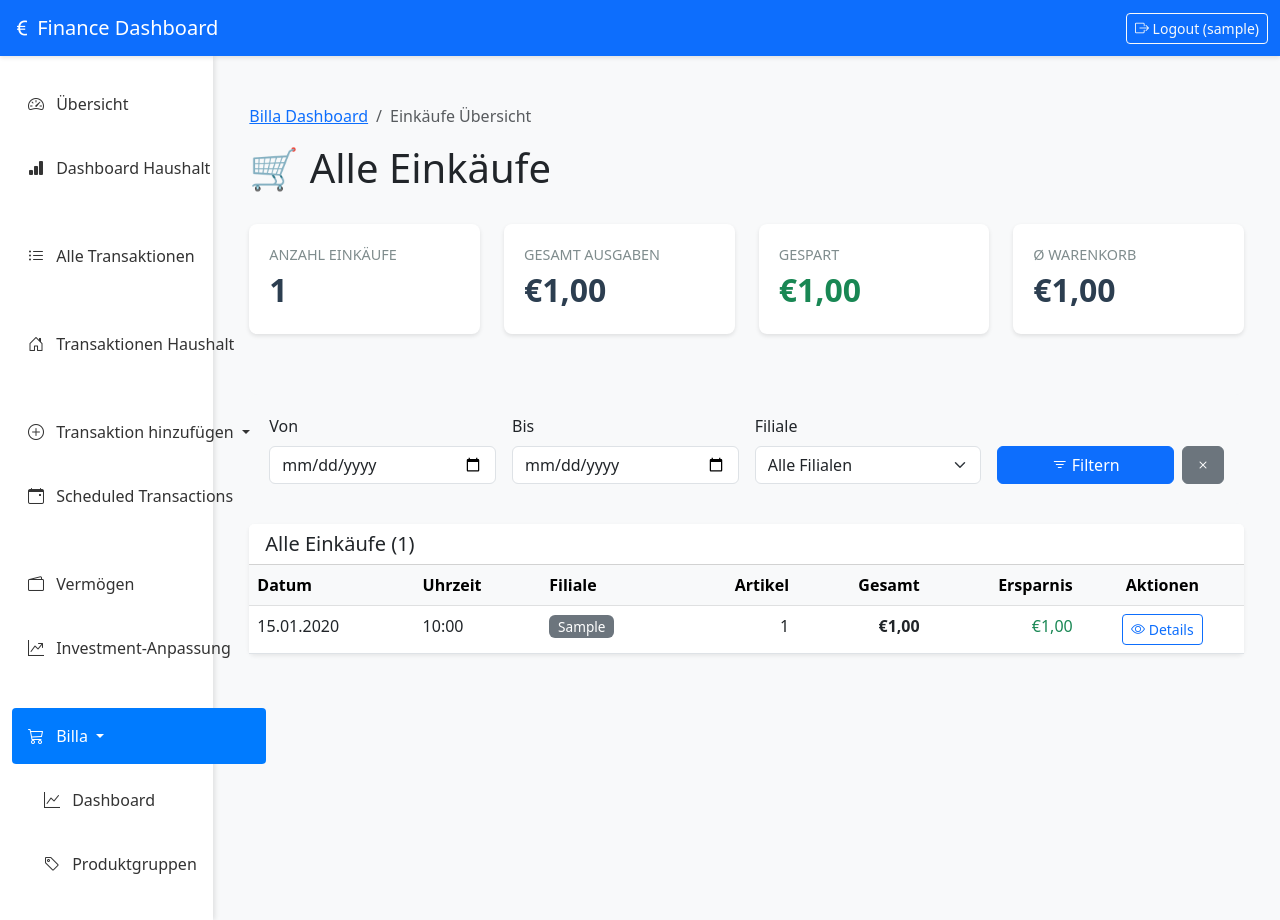
After one commit to sigi-campus02/finance_dashboard, a Django app: page /billa/einkauefe/ in a window 1280 px wide. The commit adds this page. Run offline with Django 5.2, Linux system fonts and the light colour scheme; a user stored in the database is signed in; tables that the repository leaves empty hold one stand-in row (values such as "Sample post").

Commit message:
Einkaufsübersicht hinzugefügt

```diff
--- /dev/null
+++ b/finance/templates/finance/billa_einkauefe_uebersicht.html
@@ -0,0 +1,183 @@
+{% extends "finance/base.html" %}
+{% load static %}
+
+{% block title %}Einkäufe Übersicht{% endblock %}
+
+{% block extra_css %}
+<style>
+    .filter-section {
+        background: #f8f9fa;
+        padding: 20px;
+        border-radius: 8px;
+        margin-bottom: 20px;
+    }
+
+    .stat-card {
+        background: white;
+        border-radius: 8px;
+        padding: 20px;
+        box-shadow: 0 2px 4px rgba(0,0,0,0.1);
+        margin-bottom: 20px;
+    }
+
+    .stat-value {
+        font-size: 2rem;
+        font-weight: bold;
+        color: #2c3e50;
+    }
+
+    .stat-label {
+        color: #7f8c8d;
+        font-size: 0.9rem;
+        text-transform: uppercase;
+    }
+
+    .table-hover tbody tr:hover {
+        background-color: #f8f9fa;
+        cursor: pointer;
+    }
+
+    .badge-filiale {
+        font-size: 0.85rem;
+        font-weight: 500;
+        padding: 0.35em 0.65em;
+    }
+</style>
+{% endblock %}
+
+{% block content %}
+<div class="container-fluid mt-4">
+    <!-- Breadcrumb -->
+    <nav aria-label="breadcrumb" class="mb-3">
+        <ol class="breadcrumb">
+            <li class="breadcrumb-item"><a href="{% url 'finance:billa_dashboard' %}">Billa Dashboard</a></li>
+            <li class="breadcrumb-item active">Einkäufe Übersicht</li>
+        </ol>
+    </nav>
+
+    <!-- Header -->
+    <div class="row mb-4">
+        <div class="col">
+            <h1>🛒 Alle Einkäufe</h1>
+        </div>
+    </div>
+
+    <!-- Statistiken -->
+    <div class="row mb-4">
+        <div class="col-md-3 col-sm-6 mb-3">
+            <div class="stat-card">
+                <div class="stat-label">Anzahl Einkäufe</div>
+                <div class="stat-value">{{ stats.anzahl|default:0 }}</div>
+            </div>
+        </div>
+        <div class="col-md-3 col-sm-6 mb-3">
+            <div class="stat-card">
+                <div class="stat-label">Gesamt Ausgaben</div>
+                <div class="stat-value">€{{ stats.gesamt_ausgaben|default:0|floatformat:2 }}</div>
+            </div>
+        </div>
+        <div class="col-md-3 col-sm-6 mb-3">
+            <div class="stat-card">
+                <div class="stat-label">Gespart</div>
+                <div class="stat-value text-success">€{{ stats.gesamt_ersparnis|default:0|floatformat:2 }}</div>
+            </div>
+        </div>
+        <div class="col-md-3 col-sm-6 mb-3">
+            <div class="stat-card">
+                <div class="stat-label">Ø Warenkorb</div>
+                <div class="stat-value">€{{ stats.avg_warenkorb|default:0|floatformat:2 }}</div>
+            </div>
+        </div>
+    </div>
+
+    <!-- Filter -->
+    <div class="filter-section">
+        <form method="get" class="row g-3">
+            <div class="col-md-3">
+                <label class="form-label">Von</label>
+                <input type="date" name="start_date" class="form-control" value="{{ start_date }}">
+            </div>
+            <div class="col-md-3">
+                <label class="form-label">Bis</label>
+                <input type="date" name="end_date" class="form-control" value="{{ end_date }}">
+            </div>
+            <div class="col-md-3">
+                <label class="form-label">Filiale</label>
+                <select name="filiale" class="form-select">
+                    <option value="alle" {% if selected_filiale == 'alle' %}selected{% endif %}>Alle Filialen</option>
+                    {% for fil in filialen %}
+                    <option value="{{ fil }}" {% if selected_filiale == fil %}selected{% endif %}>{{ fil }}</option>
+                    {% endfor %}
+                </select>
+            </div>
+            <div class="col-md-3 d-flex align-items-end gap-2">
+                <button type="submit" class="btn btn-primary flex-grow-1">
+                    <i class="bi bi-filter"></i> Filtern
+                </button>
+                <a href="{% url 'finance:billa_einkauefe_uebersicht' %}" class="btn btn-secondary">
+                    <i class="bi bi-x"></i>
+                </a>
+            </div>
+        </form>
+    </div>
+
+    <!-- Tabelle -->
+    <div class="card shadow-sm">
+        <div class="card-header bg-white">
+            <h5 class="mb-0">Alle Einkäufe ({{ einkaufe.count }})</h5>
+        </div>
+        <div class="card-body p-0">
+            {% if einkaufe %}
+            <div class="table-responsive">
+                <table class="table table-hover mb-0">
+                    <thead class="table-light">
+                        <tr>
+                            <th>Datum</th>
+                            <th>Uhrzeit</th>
+                            <th>Filiale</th>
+                            <th class="text-end">Artikel</th>
+                            <th class="text-end">Gesamt</th>
+                            <th class="text-end">Ersparnis</th>
+                            <th class="text-center">Aktionen</th>
+                        </tr>
+                    </thead>
+                    <tbody>
+                        {% for einkauf in einkaufe %}
+                        <tr onclick="window.location='{% url 'finance:billa_einkauf_detail' einkauf.id %}'">
+                            <td>{{ einkauf.datum|date:"d.m.Y" }}</td>
+                            <td>{{ einkauf.zeit|default:"-" }}</td>
+                            <td>
+                                <span class="badge badge-filiale bg-secondary">{{ einkauf.filiale }}</span>
+                            </td>
+                            <td class="text-end">{{ einkauf.artikel.count }}</td>
+                            <td class="text-end">
+                                <strong>€{{ einkauf.gesamt_preis|floatformat:2 }}</strong>
+                            </td>
+                            <td class="text-end text-success">
+                                {% if einkauf.gesamt_ersparnis %}
+                                €{{ einkauf.gesamt_ersparnis|floatformat:2 }}
+                                {% else %}
+                                -
+                                {% endif %}
+                            </td>
+                            <td class="text-center" onclick="event.stopPropagation()">
+                                <a href="{% url 'finance:billa_einkauf_detail' einkauf.id %}"
+                                   class="btn btn-sm btn-outline-primary">
+                                    <i class="bi bi-eye"></i> Details
+                                </a>
+                            </td>
+                        </tr>
+                        {% endfor %}
+                    </tbody>
+                </table>
+            </div>
+            {% else %}
+            <div class="text-center py-5">
+                <i class="bi bi-inbox display-1 text-muted"></i>
+                <p class="text-muted mt-3">Keine Einkäufe gefunden</p>
+            </div>
+            {% endif %}
+        </div>
+    </div>
+</div>
+{% endblock %}
--- a/finance/urls.py
+++ b/finance/urls.py
@@ -76,6 +76,7 @@
     # Billa URLs (erweitert)
     path('billa/', views_billa.billa_dashboard, name='billa_dashboard'),
     path('billa/import/', views_billa.billa_import_upload, name='billa_import'),
+    path('billa/einkauefe/', views_billa.billa_einkauefe_uebersicht, name='billa_einkauefe_uebersicht'),  # NEU!
     path('billa/einkauf/<int:einkauf_id>/', views_billa.billa_einkauf_detail, name='billa_einkauf_detail'),
     path('billa/produkt/<int:produkt_id>/', views_billa.billa_produkt_detail, name='billa_produkt_detail'),
 
--- a/finance/views_billa.py
+++ b/finance/views_billa.py
@@ -1774,3 +1774,68 @@
 
     context = {}
     return render(request, 'finance/billa_import.html', context)
+
+
+# Füge diese View in finance/views_billa.py hinzu, direkt VOR der billa_einkauf_detail View:
+
+@login_required
+def billa_einkauefe_uebersicht(request):
+    """Übersicht aller Einkäufe"""
+
+    # Filter aus GET-Parametern
+    start_date = request.GET.get('start_date')
+    end_date = request.GET.get('end_date')
+    filiale = request.GET.get('filiale')
+
+    # Basis-Queryset
+    einkaufe = BillaEinkauf.objects.all()
+
+    # Datum-Filter
+    if start_date:
+        einkaufe = einkaufe.filter(datum__gte=start_date)
+    if end_date:
+        einkaufe = einkaufe.filter(datum__lte=end_date)
+
+    # Filialen-Filter
+    if filiale and filiale != 'alle':
+        einkaufe = einkaufe.filter(filiale=filiale)
+
+    # Sortierung
+    einkaufe = einkaufe.order_by('-datum', '-zeit')
+
+    # Statistiken
+    stats = einkaufe.aggregate(
+        anzahl=Count('id'),
+        gesamt_ausgaben=Sum('gesamt_preis'),
+        gesamt_ersparnis=Sum('gesamt_ersparnis'),
+        avg_warenkorb=Avg('gesamt_preis')
+    )
+
+    # Filialen für Filter
+    filialen = BillaEinkauf.objects.values_list(
+        'filiale', flat=True
+    ).distinct().order_by('filiale')
+
+    context = {
+        'einkaufe': einkaufe,
+        'stats': stats,
+        'filialen': list(filialen),
+        'selected_filiale': filiale or 'alle',
+        'start_date': start_date,
+        'end_date': end_date,
+    }
+
+    return render(request, 'finance/billa_einkauefe_uebersicht.html', context)
+
+@login_required
+def billa_einkauf_detail(request, einkauf_id):
+    """Detail-Ansicht eines Einkaufs"""
+    einkauf = get_object_or_404(BillaEinkauf, pk=einkauf_id)
+    artikel = einkauf.artikel.select_related('produkt').order_by('position')
+
+    context = {
+        'einkauf': einkauf,
+        'artikel': artikel
+    }
+
+    return render(request, 'finance/billa_einkauf_detail.html', context)
```
Also changed, not shown: finance/templates/finance/billa_dashboard.html (+12 -4 lines).
